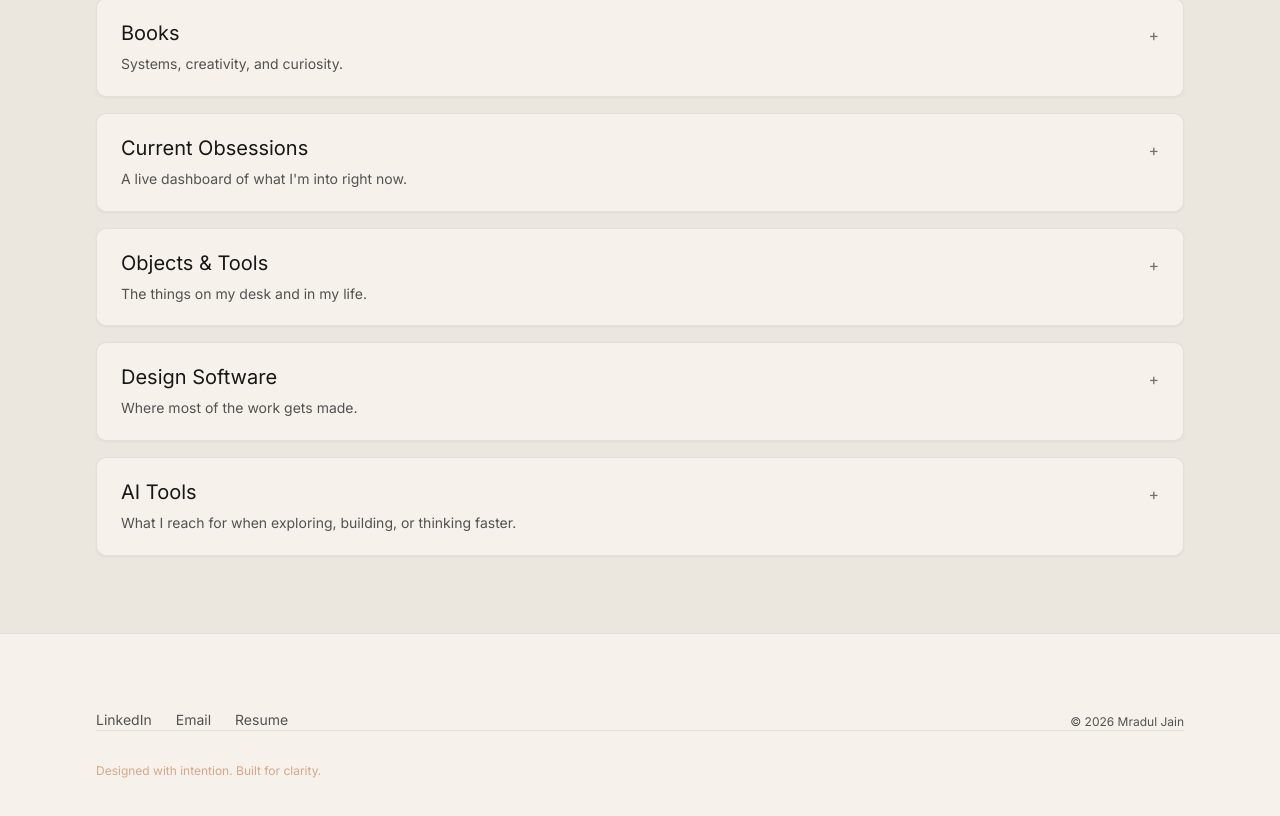
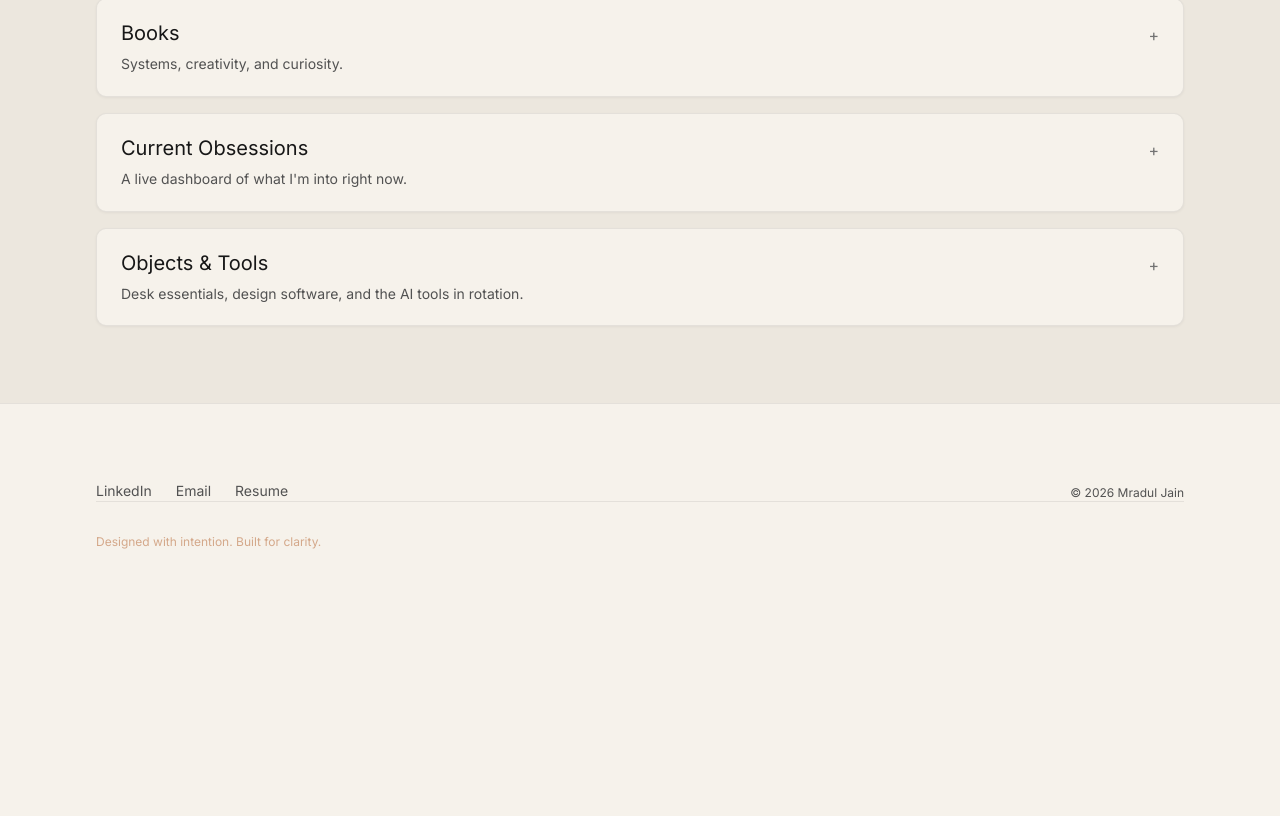
Before and after one commit to mrjartworks-svg/Portfolio, a Next.js app: page /about in a window 1280 px wide. Shown: the part 1683-2499 px from the top of the page. After the commit the page ends 2310 px from the top, so only its background shows below. Built offline with nearby package versions, Linux system fonts and the light colour scheme; a web font is replaced by a local one.

Commit message:
Nest design software and AI tools inside Objects & Tools card.

```diff
--- a/src/components/about/AboutBeyondWorkSection.tsx
+++ b/src/components/about/AboutBeyondWorkSection.tsx
@@ -106,9 +106,62 @@ function ObsessionsDashboard() {
   );
 }
 
-function ToolsGrid({ items }: { items: ObjectToolItem[] }) {
+function ToolsSubsection({
+  title,
+  subtitle,
+  items,
+}: {
+  title: string;
+  subtitle?: string;
+  items: ObjectToolItem[];
+}) {
   return (
-    <div className="tools-grid mt-2 grid gap-3 sm:grid-cols-2 lg:grid-cols-4">
+    <section>
+      <h3 className="font-display text-base text-[var(--text)] sm:text-lg">{title}</h3>
+      {subtitle && (
+        <p className="mt-1 text-sm leading-relaxed text-[var(--text-secondary)]">{subtitle}</p>
+      )}
+      <ToolsGrid items={items} className="mt-4" />
+    </section>
+  );
+}
+
+function ObjectsAndToolsPanel() {
+  return (
+    <div className="space-y-10">
+      <ToolsSubsection
+        title="Objects"
+        subtitle="The things on my desk and in my life."
+        items={objectsAndTools}
+      />
+      <ToolsSubsection
+        title="Design software"
+        subtitle="Where most of the work gets made."
+        items={designSoftware}
+      />
+      <ToolsSubsection
+        title="AI tools"
+        subtitle="What I reach for when exploring, building, or thinking faster."
+        items={aiTools}
+      />
+    </div>
+  );
+}
+
+function ToolsGrid({
+  items,
+  className,
+}: {
+  items: ObjectToolItem[];
+  className?: string;
+}) {
+  return (
+    <div
+      className={cn(
+        "tools-grid grid gap-3 sm:grid-cols-2 lg:grid-cols-4",
+        className
+      )}
+    >
       {items.map((item) => (
         <article
           key={item.id}
--- a/src/data/about.ts
+++ b/src/data/about.ts
@@ -232,23 +232,9 @@ export const aboutInterestCards: AboutInterestCard[] = [
   {
     id: "objects-tools",
     title: "Objects & Tools",
-    preview: "The things on my desk and in my life.",
+    preview: "Desk essentials, design software, and the AI tools in rotation.",
     expanded: [],
     variant: "objects",
-  },
-  {
-    id: "design-software",
-    title: "Design Software",
-    preview: "Where most of the work gets made.",
-    expanded: [],
-    variant: "software",
-  },
-  {
-    id: "ai-tools",
-    title: "AI Tools",
-    preview: "What I reach for when exploring, building, or thinking faster.",
-    expanded: [],
-    variant: "ai-tools",
   },
 ];
 
--- a/src/types/index.ts
+++ b/src/types/index.ts
@@ -199,7 +199,7 @@ export interface AboutInterestCard {
   preview: string;
   expanded: string[];
   gallery?: AboutGallerySlot[];
-  variant?: "default" | "obsessions" | "objects" | "software" | "ai-tools";
+  variant?: "default" | "obsessions" | "objects";
 }
 
 export interface CurrentObsessionField {
```
